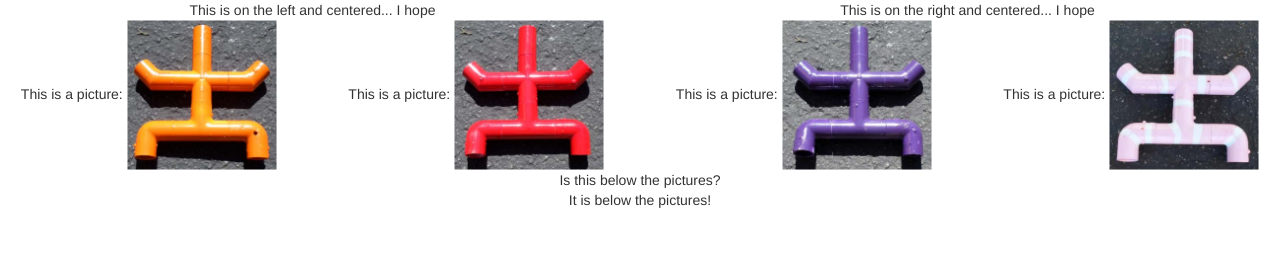
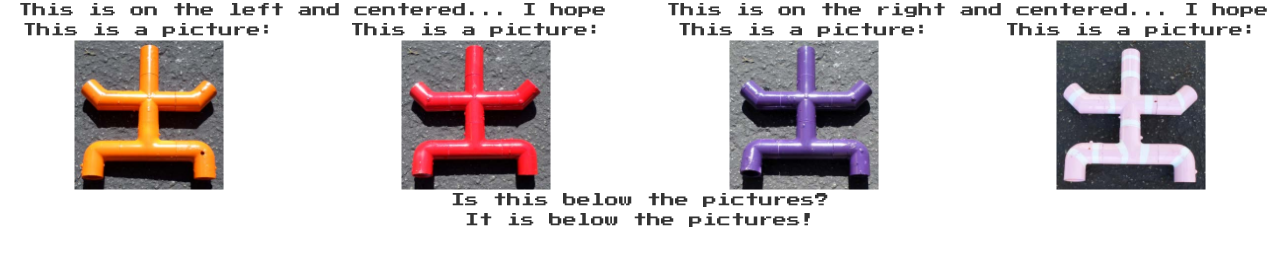
Before and after one commit to uwrov/2014-2015, a plain HTML site: page Driver Apps/Starfish Identification/index.html in a window 1280 px wide. Drawn offline with nearby package versions, Linux system fonts and the light colour scheme.

Commit message:
Created more iceberg files and added come more test code

```diff
--- /dev/null
+++ b/Driver Apps/Iceberg Threat Detection/styles.css
@@ -0,0 +1,3 @@
+body {
+	text-align: center;
+}
--- a/Driver Apps/Starfish Identification/index.html
+++ b/Driver Apps/Starfish Identification/index.html
@@ -2,6 +2,7 @@
 <head>
 	<title>Starfish Identification</title>
 	<link rel="stylesheet" href="http://maxcdn.bootstrapcdn.com/bootstrap/3.3.4/css/bootstrap.min.css">
+	<link href='http://fonts.googleapis.com/css?family=Press+Start+2P' rel='stylesheet' type='text/css'>
 	<link rel="stylesheet" href="styles.css">
 </head>
 <body>
--- a/Driver Apps/Starfish Identification/styles.css
+++ b/Driver Apps/Starfish Identification/styles.css
@@ -1,3 +1,4 @@
 body {
 	text-align: center;
+	font-family: 'Press Start 2P';
 }
```
Also changed, not shown: Driver Apps/Iceberg Threat Detection/index.html (+11 -0 lines), Driver Apps/Iceberg Threat Detection/app.js (added).
